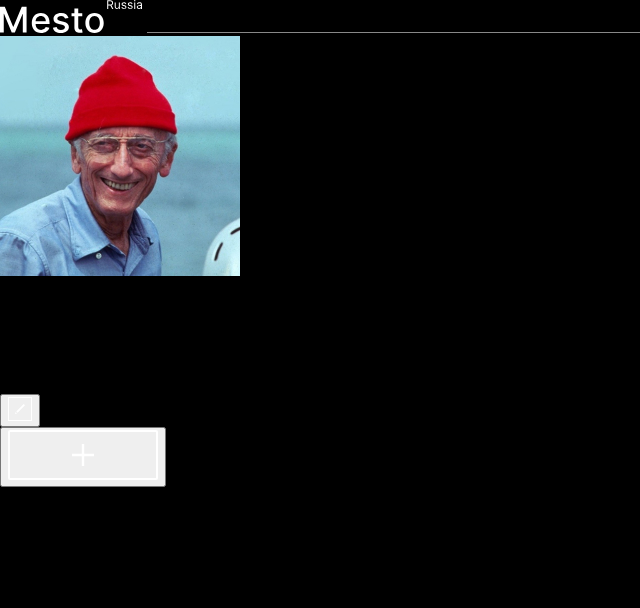
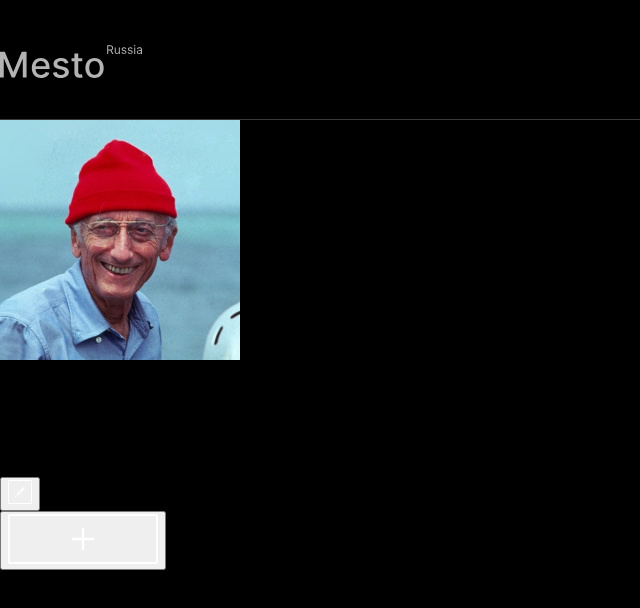
Before and after one commit to Jul-Rox/mesto, a plain HTML site: page index.html in a window 1280 px wide. Shown: the whole page, without its empty margins (0-640 px from the left). Drawn offline with Linux system fonts and the light colour scheme.

Commit message:
Сделана линия бордер

```diff
--- a/blocks/header/__logo/header__logo.css
+++ b/blocks/header/__logo/header__logo.css
@@ -0,0 +1,5 @@
+.header__logo {
+  max-width: 142px;
+  max-height: 33px;
+  margin-bottom: 41px;
+}
--- a/blocks/header/header.css
+++ b/blocks/header/header.css
@@ -0,0 +1,7 @@
+.header {
+  margin-top: 45px;
+  max-width: 880px;
+  max-height: 74px;
+  opacity: 0.7;
+  border-bottom: 1px solid #545454;
+}
--- a/index.html
+++ b/index.html
@@ -9,7 +9,6 @@
   <body class="page">
     <header class="header">
       <img src="./image/logo.svg" alt="Логотип Место" class="header__logo">
-      <img src="./image/Line.jpg" alt="Линия" class="header__line">
     </header>
     <main class="content">
       <section class="profile">
```
